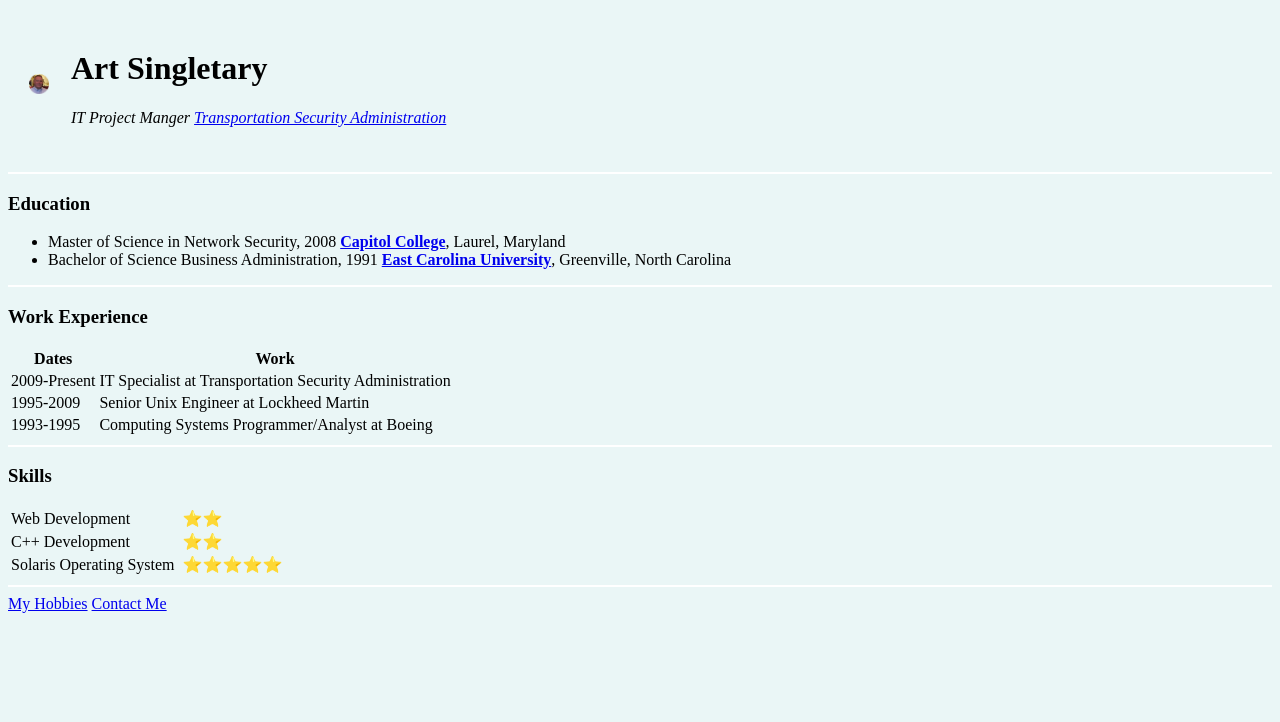
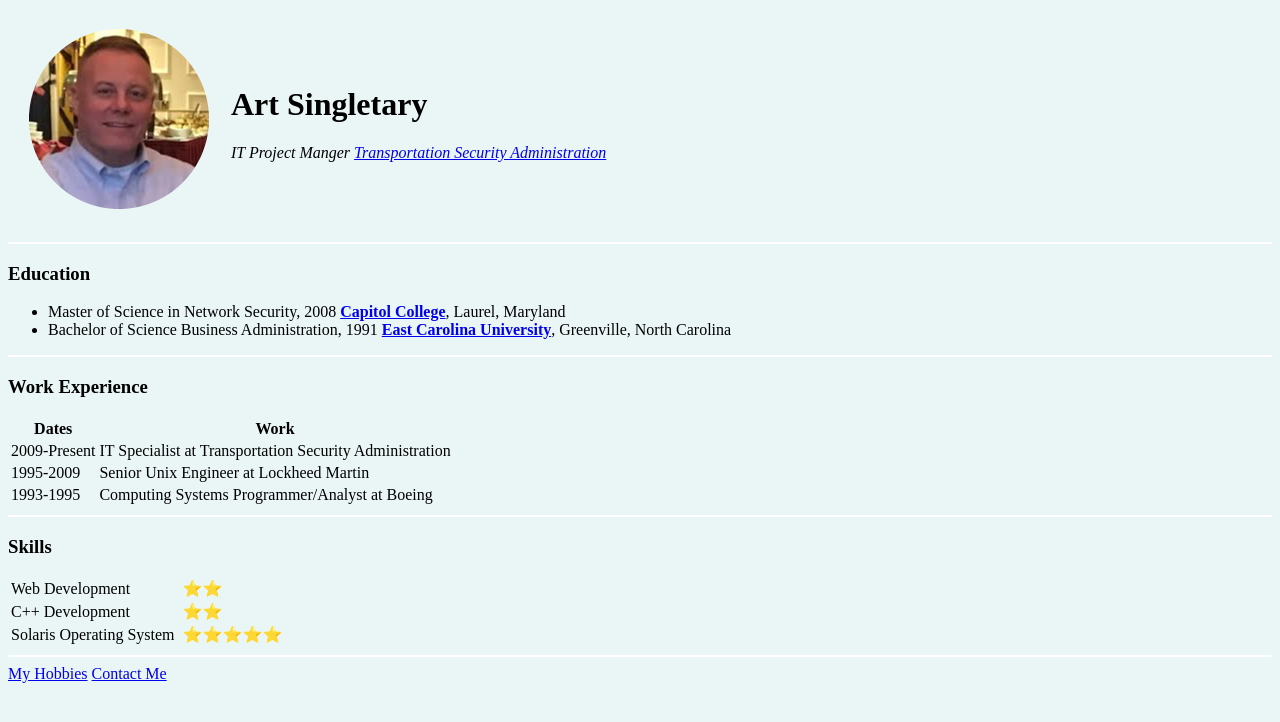
Before and after one commit to artsingletary/cv, a plain HTML site: page index.html in a window 1280 px wide. Drawn offline with Linux system fonts and the light colour scheme.

Commit message:
Deleted image style

```diff
--- a/index.html
+++ b/index.html
@@ -12,9 +12,6 @@
         background-color: white;
         border-style: none;
         height: 2px;
-      }
-      img {
-        height: 20px;
       }
     </style>
   </head>
```
